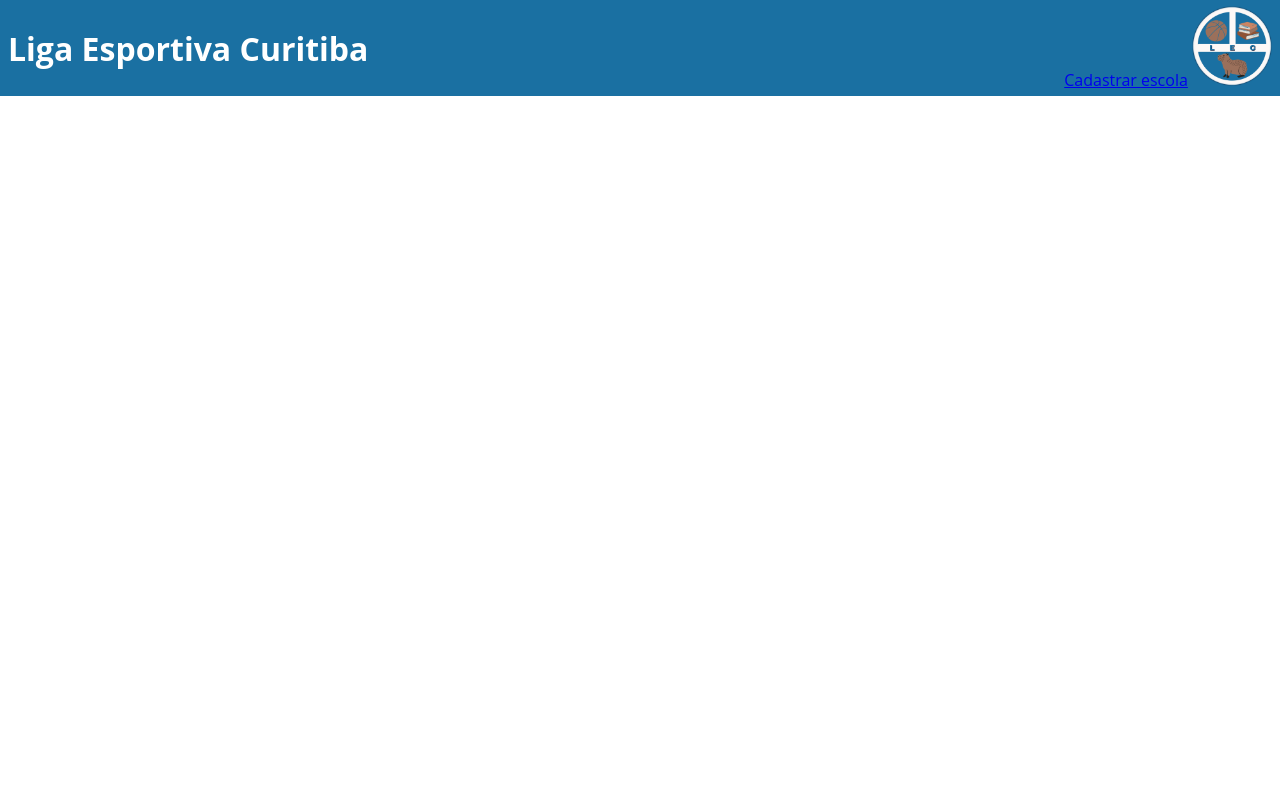
After one commit to RafaelKC/LEC-front, a PHP site: page /escola/sobre/index.html in a window 1280 px wide. The commit adds this page. Run offline with PHP 8.4, Linux system fonts and the light colour scheme.

Commit message:
wip home & sobre

```diff
--- /dev/null
+++ b/escola/sobre/index.html
@@ -0,0 +1,21 @@
+<!DOCTYPE html>
+<html lang="en">
+<head>
+    <meta charset="UTF-8">
+    <meta name="viewport" content="width=device-width, initial-scale=1.0">
+    <title>Document</title>
+    <link rel="stylesheet" href="styles.css">
+</head>
+<body>
+    <header>
+        <div>
+            <h1>Liga Esportiva Curitiba</h1>
+        </div>
+        <div>
+            <a href="/LEC-front/escola/create/">Cadastrar escola</a>
+            <img id="logoHeader" alt="Logo LEC" src="../../assets/logotipo.png">
+        </div>
+
+    </header>
+</body>
+</html>
--- /dev/null
+++ b/escola/sobre/styles.css
@@ -0,0 +1,24 @@
+body, html{
+    height: 100%;
+  }
+
+
+* {
+    margin: 0;
+    padding: 0;
+    font-family: 'Open Sans', sans-serif;
+}
+
+header {
+    height: 12%;
+    background-color: #1A70A2;
+    display: flex;
+    justify-content: space-between;
+    align-items: center;
+    padding: 0 8px;
+    color: white;
+}
+
+#logoHeader {
+    height: 10vh;
+}
```
Also changed, not shown: escola/home/index.php (+39 -8 lines), escola/home/styles.css (+35 -0 lines).
